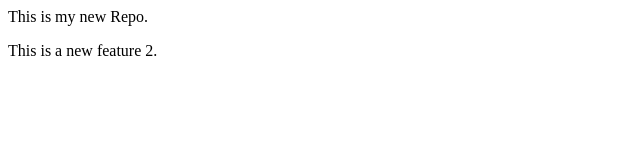
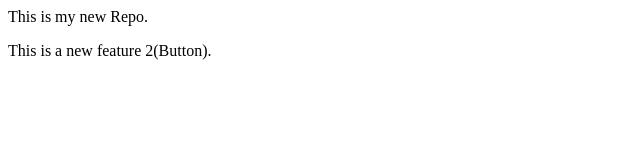
Before and after one commit to prashantdigiprodigy/LocalRepo, a plain HTML site: page index.html in a window 1280 px wide. Shown: the full height of the page, 0-640 px from the left. Drawn offline with Linux system fonts and the light colour scheme.

```diff
--- a/index.html
+++ b/index.html
@@ -1,2 +1,2 @@
 <p>This is my new Repo.</p>
-<p>This is a new feature 2.</p>
+<p>This is a new feature 2(Button).</p>
```
